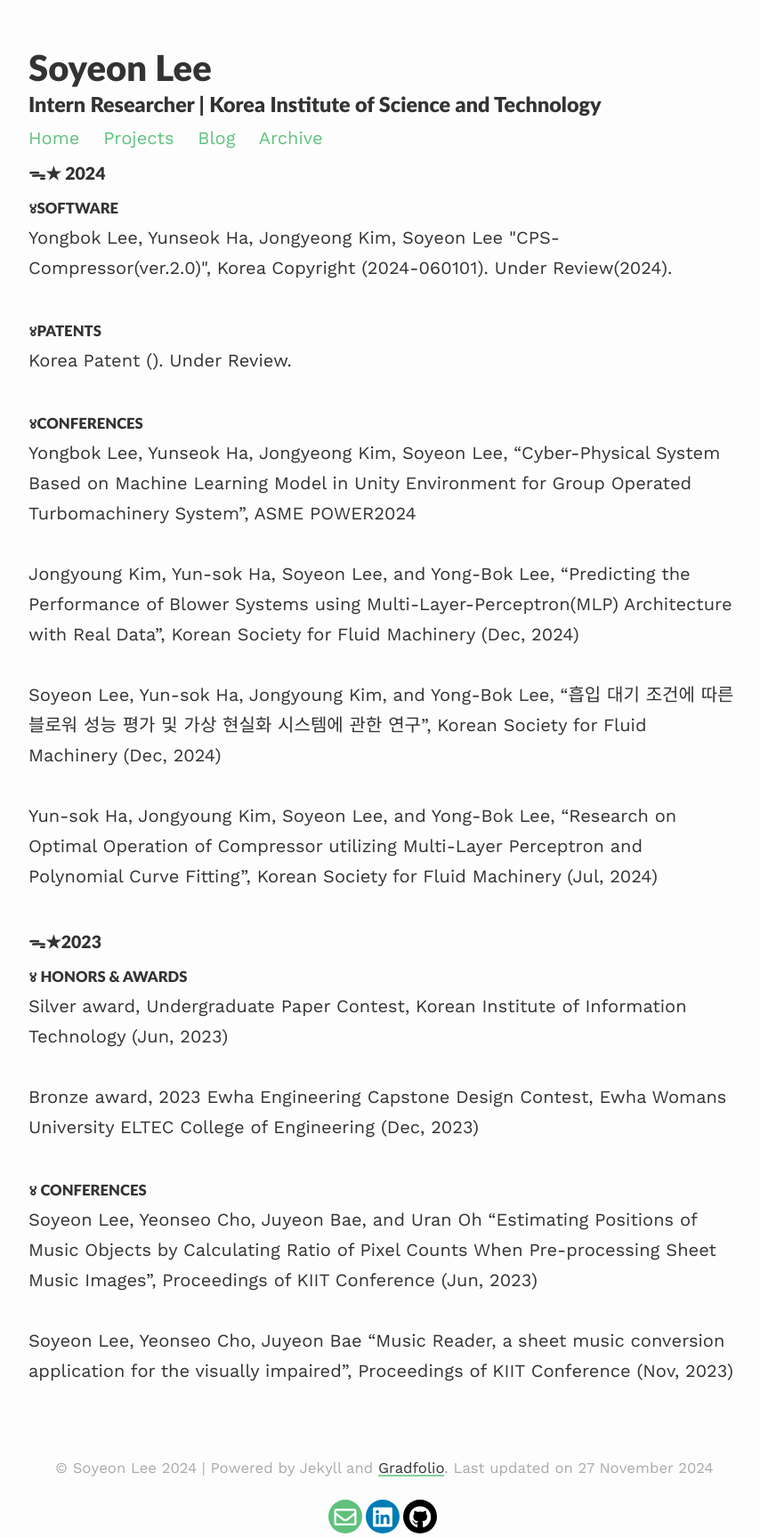
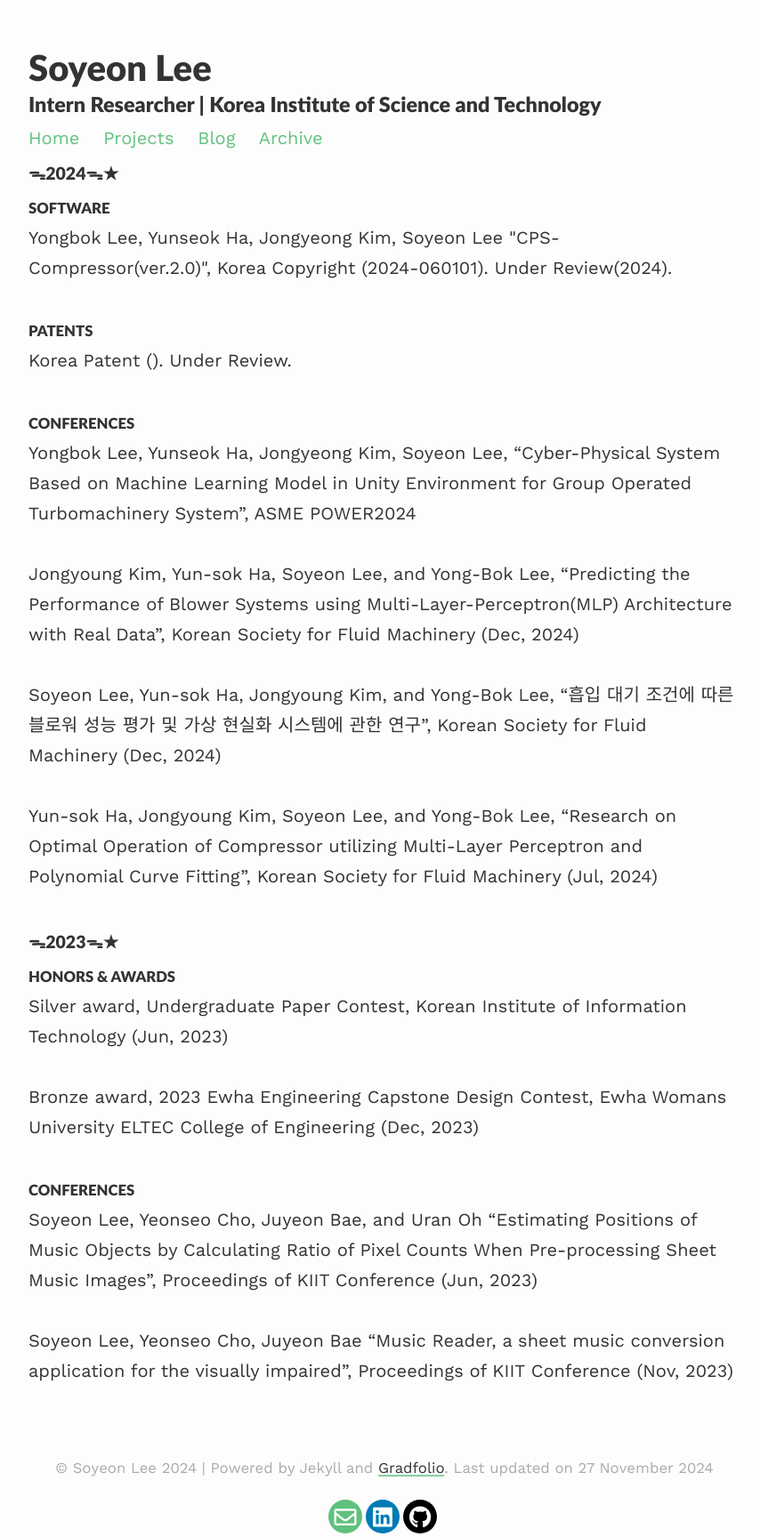
Before and after one commit to soysilver/soysilvery, a Jekyll site: the page built from archive.html, in a window 1280 px wide. Shown: the whole page at 89% size, without its empty margins (208-1062 px from the left). Built offline with Jekyll 4.4.1, drawn with Linux system fonts in a browser that asks for light colours; nearby versions of some CDN libraries.

Commit message:
Update archive.html

```diff
--- a/archive.html
+++ b/archive.html
@@ -16,29 +16,29 @@ title: Archive
 <div>
 	<a></a>
 
-	<h3><small>ᯓ★ 2024</small></h3>
+	<h3><small>ᯓ2024ᯓ★</small></h3>
 
-	<h4><small>४SOFTWARE</small></h4>
+	<h4><small>SOFTWARE</small></h4>
     	<a>Yongbok Lee, Yunseok Ha, Jongyeong Kim, Soyeon Lee "CPS-Compressor(ver.2.0)", Korea Copyright (2024-060101). Under Review(2024).</a><br/><br>
 
-	<h4><small>४PATENTS</small></h4>
+	<h4><small>PATENTS</small></h4>
 		<a>Korea Patent (). Under Review.</a><br/><br>
 
 
-	<h4><small>४CONFERENCES</small></h4>
+	<h4><small>CONFERENCES</small></h4>
 		<a href="https://event.asme.org/Events/media/library/resources/power/Power-2024-Final-Program.pdf">Yongbok Lee, Yunseok Ha, Jongyeong Kim, Soyeon Lee, “Cyber-Physical System Based on Machine Learning Model in Unity Environment for Group Operated Turbomachinery System”, ASME POWER2024</a><br/><br>
 		<a href="">Jongyoung Kim, Yun-sok Ha, Soyeon Lee, and Yong-Bok Lee, “Predicting the Performance of Blower Systems using Multi-Layer-Perceptron(MLP) Architecture with Real Data”, Korean Society for Fluid Machinery (Dec, 2024)</a><br/><br>
 		<a href="">Soyeon Lee, Yun-sok Ha, Jongyoung Kim, and Yong-Bok Lee, “흡입 대기 조건에 따른 블로워 성능 평가 및 가상 현실화 시스템에 관한 연구”, Korean Society for Fluid Machinery (Dec, 2024)</a><br/><br>
 		<a href="">Yun-sok Ha, Jongyoung Kim, Soyeon Lee, and Yong-Bok Lee, “Research on Optimal Operation of Compressor utilizing Multi-Layer Perceptron and Polynomial Curve Fitting”, Korean Society for Fluid Machinery (Jul, 2024)</a><br/><br>
 
-	<h3><small>ᯓ★2023</small></h3>
+	<h3><small>ᯓ2023ᯓ★</small></h3>
 
-	<h4><small>४ HONORS & AWARDS</small></h4>
+	<h4><small>HONORS & AWARDS</small></h4>
 		<a>Silver award, Undergraduate Paper Contest, Korean Institute of Information Technology (Jun, 2023) </a><br/><br>
 		<a>Bronze award, 2023 Ewha Engineering Capstone Design Contest, Ewha Womans University ELTEC College of Engineering (Dec, 2023) </a><br/><br>
 
 
-	<h4><small>४ CONFERENCES</small></h4>
+	<h4><small>CONFERENCES</small></h4>
 		<a href="https://www.dbpia.co.kr/journal/articleDetail?nodeId=NODE11485493">Soyeon Lee, Yeonseo Cho, Juyeon Bae, and Uran Oh “Estimating Positions of Music Objects by Calculating Ratio of Pixel Counts When Pre-processing Sheet Music Images”, Proceedings of KIIT Conference (Jun, 2023) </a><br/><br>
 		<a href="https://www.dbpia.co.kr/journal/articleDetail?nodeId=NODE11652200">Soyeon Lee, Yeonseo Cho, Juyeon Bae “Music Reader, a sheet music conversion application for the visually impaired”, Proceedings of KIIT Conference (Nov, 2023) </a><br/><br>
 
```
